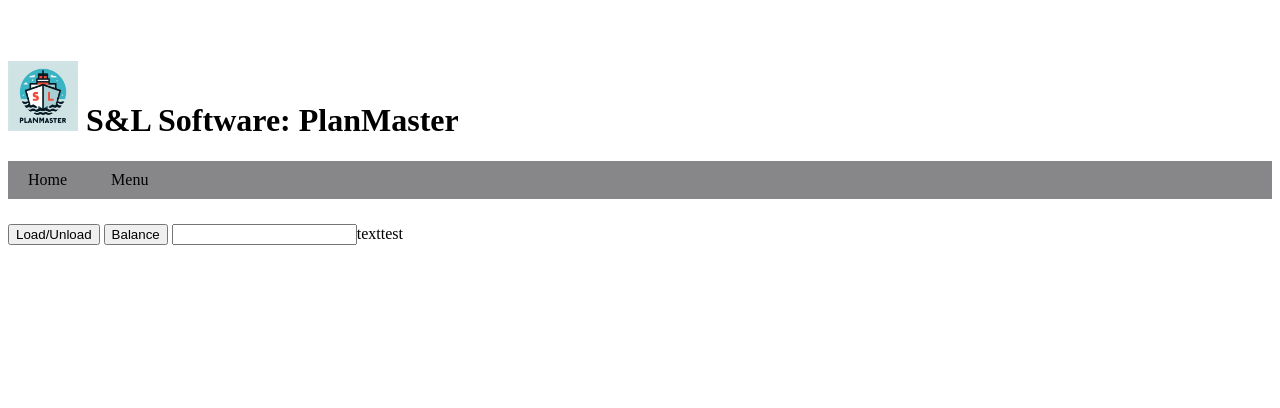
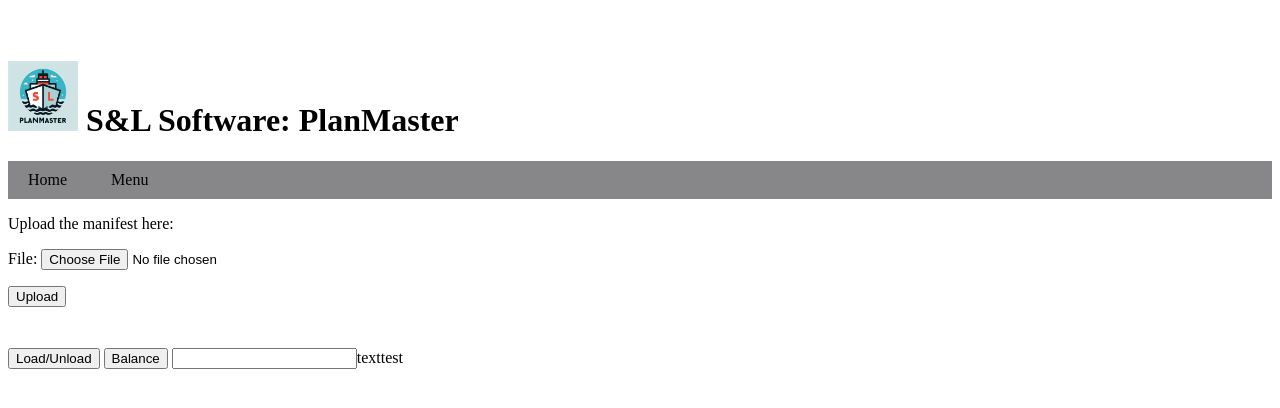
Before and after one commit to letgotopal/PlanMaster, a Django app: page / in a window 1280 px wide. Shown: the top 408 px of the page. Run offline with Django 4.2, Linux system fonts and the light colour scheme.

Commit message:
Added upload system for manifest

```diff
--- /dev/null
+++ b/frontend/hello/forms.py
@@ -0,0 +1,4 @@
+from django import forms
+
+class UploadFileForm(forms.Form):
+    file = forms.FileField()
--- a/frontend/hello/views.py
+++ b/frontend/hello/views.py
@@ -1,8 +1,28 @@
 from django.views.generic import TemplateView
+from .forms import UploadFileForm
+from django.views import View
+from django.shortcuts import render
 
 
-class HomePageView(TemplateView):
+class HomePageView(View):
     template_name = "homepage.html"
+
+    def get(self, request, *args, **kwargs):
+        form = UploadFileForm()
+        return render(request, self.template_name, {'form': form})
+
+    def post(self, request, *args, **kwargs):
+        form = UploadFileForm(request.POST, request.FILES)
+        if form.is_valid():
+            uploaded_file = request.FILES['file']
+            # Process the uploaded file as needed
+            # For example, save the file to a specific location
+            with open('ManifestUploads/' + uploaded_file.name, 'wb+') as destination:
+                for chunk in uploaded_file.chunks():
+                    destination.write(chunk)
+            # Render the template with a success message and uploaded file name
+            return render(request, self.template_name, {'form': form, 'upload_success': True, 'uploaded_file_name': uploaded_file.name})
+        return render(request, self.template_name, {'form': form})
 
 class LogPageView(TemplateView):
     template_name = "logdownloadpage.html"
--- a/frontend/templates/homepage.html
+++ b/frontend/templates/homepage.html
@@ -3,6 +3,17 @@
 <head>
     <link rel="stylesheet" href="{% static 'css/homepage.css' %}">
 </head>
+<div class="upload-ui">
+    <p>Upload the manifest here: </p>
+    <form method="post" enctype="multipart/form-data">
+        {% csrf_token %}
+        {{ form.as_p }}
+        <button type="submit">Upload</button>
+    </form>
+    {% if upload_success %}
+        <p>File "{{ uploaded_file_name }}" uploaded successfully!</p>
+    {% endif %}
+</div>
 <div class="operations-buttons">
     <button>Load/Unload</button>
     <button>Balance</button>
```
